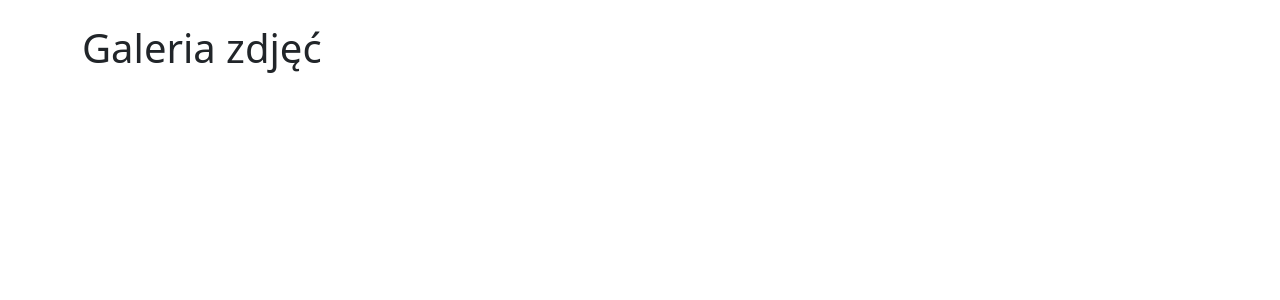
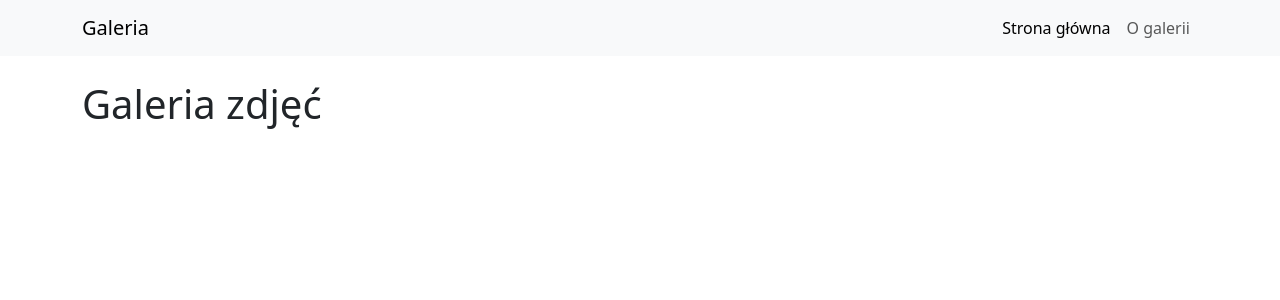
Before and after one commit to KacperZawada/inf04-web, a React (Vite) app in the folder zadania/mb05/: page / in a window 1280 px wide. Shown: the top 300 px of the page. Built offline with nearby package versions, Linux system fonts and the light colour scheme.

Commit message:
MB5: komponent Navbar

```diff
--- a/zadania/mb05/src/App.jsx
+++ b/zadania/mb05/src/App.jsx
@@ -1,8 +1,14 @@
+import Navbar from './components/Navbar'
+
 function App() {
   return (
-    <div className="container mt-4">
-      <h1>Galeria zdjęć</h1>
-    </div>
+    <>
+      <Navbar />
+
+      <div className="container mt-4">
+        <h1>Galeria zdjęć</h1>
+      </div>
+    </>
   )
 }
 
--- /dev/null
+++ b/zadania/mb05/src/components/Navbar.jsx
@@ -0,0 +1,34 @@
+function Navbar() {
+  return (
+    <nav className="navbar navbar-expand-lg bg-body-tertiary">
+      <div className="container">
+        <a className="navbar-brand" href="#">Galeria</a>
+
+        <button
+          className="navbar-toggler"
+          type="button"
+          data-bs-toggle="collapse"
+          data-bs-target="#navbarNav"
+          aria-controls="navbarNav"
+          aria-expanded="false"
+          aria-label="Przełącz nawigację"
+        >
+          <span className="navbar-toggler-icon"></span>
+        </button>
+
+        <div className="collapse navbar-collapse" id="navbarNav">
+          <ul className="navbar-nav ms-auto">
+            <li className="nav-item">
+              <a className="nav-link active" href="#">Strona główna</a>
+            </li>
+            <li className="nav-item">
+              <a className="nav-link" href="#">O galerii</a>
+            </li>
+          </ul>
+        </div>
+      </div>
+    </nav>
+  )
+}
+
+export default Navbar
```
